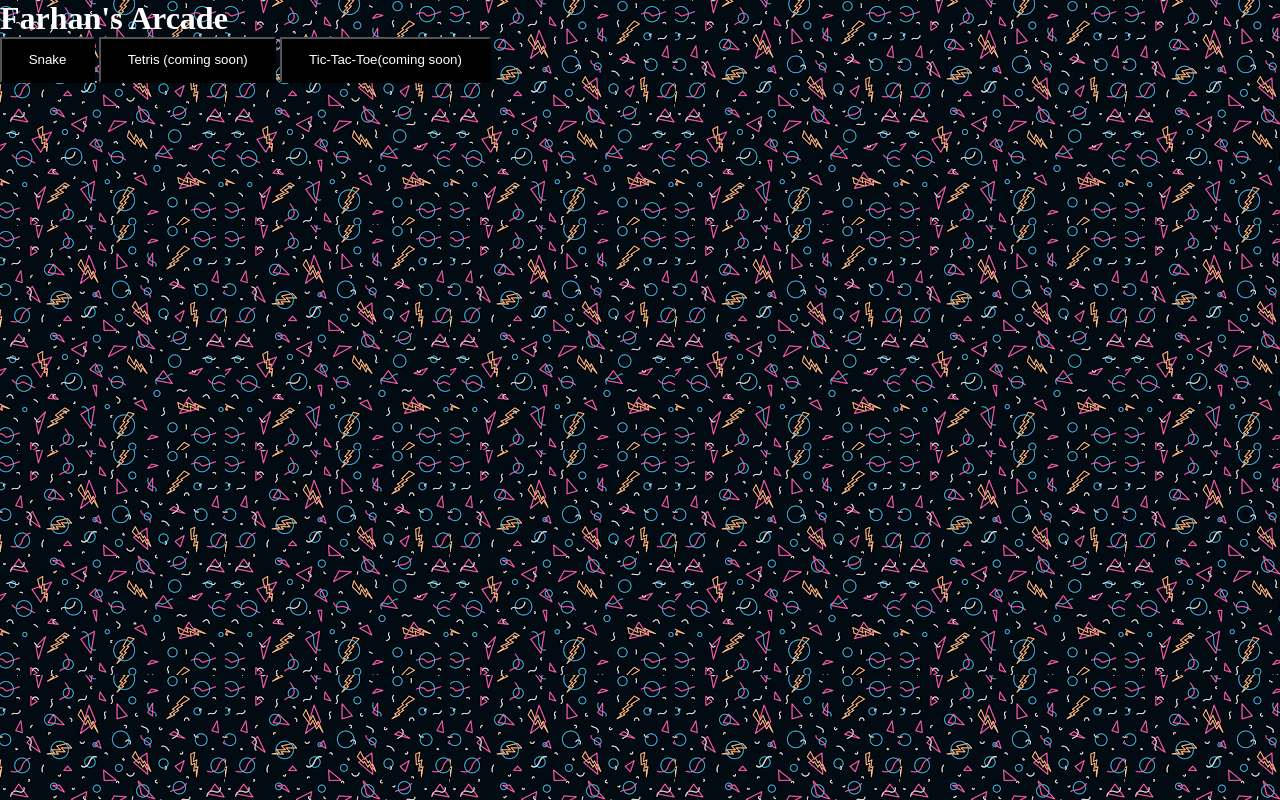
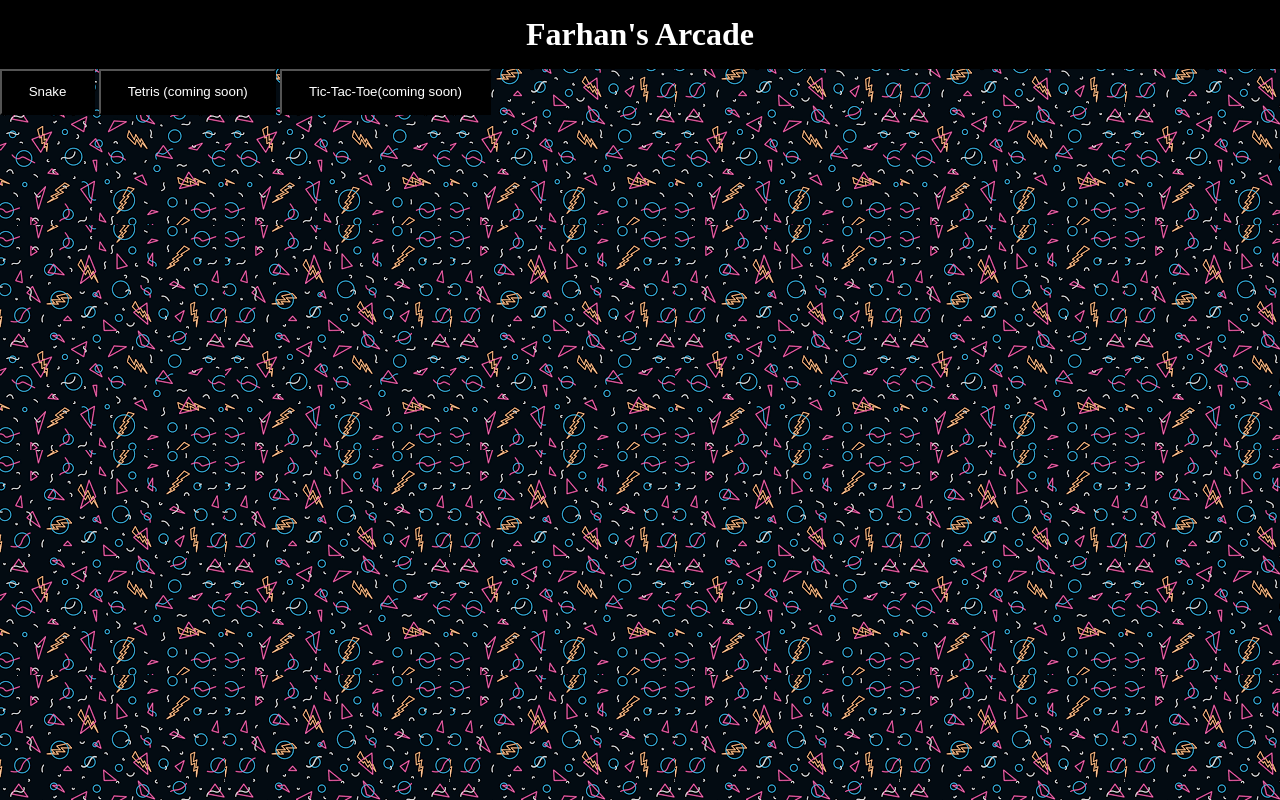
Before and after one commit to SpicyKiwi/Arcade1, a plain HTML site: page index.html in a window 1280 px wide. Drawn offline with Linux system fonts and the light colour scheme.

Commit message:
changed label

```diff
--- a/MainArcade.css
+++ b/MainArcade.css
@@ -17,4 +17,7 @@ body {
 
 #name {
     color: white;
+    text-align: center;
+    background-color: black;
+    padding: 0.5em;
 }
```
